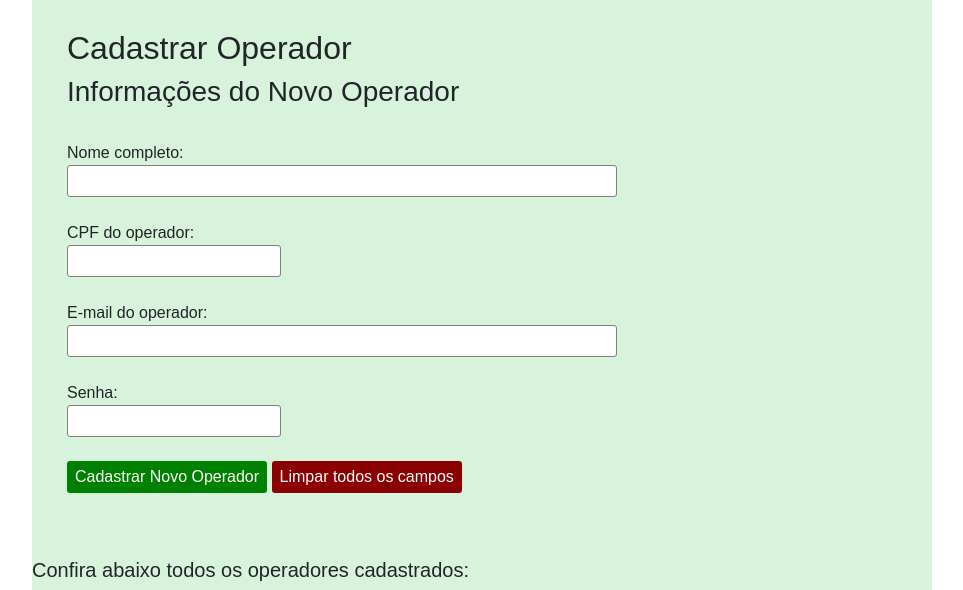
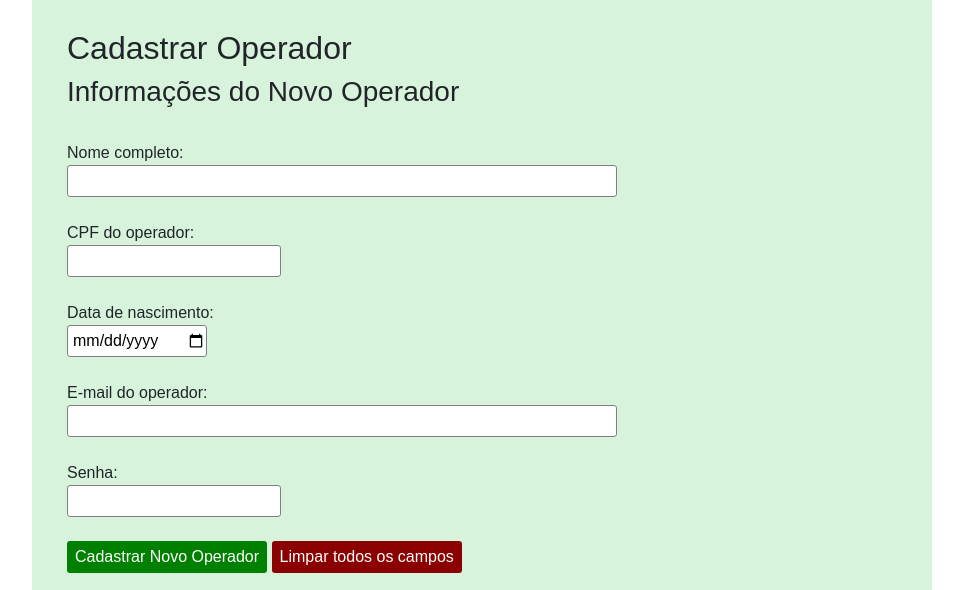
Before and after one commit to weltonbarbosa/medicamentos, a PHP site: page /novo-operador.php in a window 1280 px wide. Shown: the part 273-863 px from the top of the page, without its empty margins (158-1121 px from the left). Run offline with PHP 8.4, Linux system fonts and the light colour scheme; the visitor is signed in with stand-in values (Sample User, id 1); data that the repository does not hold is empty.

Commit message:
Add input data de nascimento do cadastrador

```diff
--- a/novo-operador-post.php
+++ b/novo-operador-post.php
@@ -18,13 +18,14 @@ $conexao = mysqli_connect($servidor, $adminServidor, $senhaServidor, $bancoDeDad
 //Variaveis
 $nomeDoOperador = mysqli_real_escape_string($conexao, strtoupper($_POST['nomeDoNovoOperador']));
 $cpfDoOperador = mysqli_real_escape_string($conexao, $_POST['cpfDoNovoOperador']);
+$nascDoOperador = mysqli_real_escape_string($conexao, $_POST['nascDoNovoOperador']);
 $emailDoOperador = mysqli_real_escape_string($conexao, $_POST['emailDoNovoOperador']);
 $senhaDoOperador = mysqli_real_escape_string($conexao, md5($_POST['senhaDoNovoOperador']));
 $cpfDoCadastrador = $_SESSION['logado'];
 
 
 //SQL
-$sql = "INSERT INTO `operador_medicamentos`(`cpf_operador`, `nome_operador`, `email_operador`, `senha_operador`, `cpf_do_cadastrador`) VALUES ('$cpfDoOperador', '$nomeDoOperador', '$emailDoOperador', '$senhaDoOperador', '$cpfDoCadastrador')";
+$sql = "INSERT INTO `operador_medicamentos`(`cpf_operador`, `nome_operador`, `email_operador`, `senha_operador`, `cpf_do_cadastrador`, `data_nasc_operador`) VALUES ('$cpfDoOperador', '$nomeDoOperador', '$emailDoOperador', '$senhaDoOperador', '$cpfDoCadastrador', '$nascDoOperador')";
 
 //query
 $query = mysqli_query($conexao, $sql);
--- a/novo-operador.php
+++ b/novo-operador.php
@@ -98,6 +98,9 @@
 
     <label>CPF do operador:</label><br>
     <input type="text" name="cpfDoNovoOperador" maxlength="14" onkeyup="mascara_cpf()" id="cpf" required><br><br>
+
+    <label>Data de nascimento:</label><br>
+    <input type="date" name="nascDoNovoOperador" required><br><br>
 
     <label>E-mail do operador:</label><br>
     <input type="email" name="emailDoNovoOperador" id="label1" required><br><br>
```
